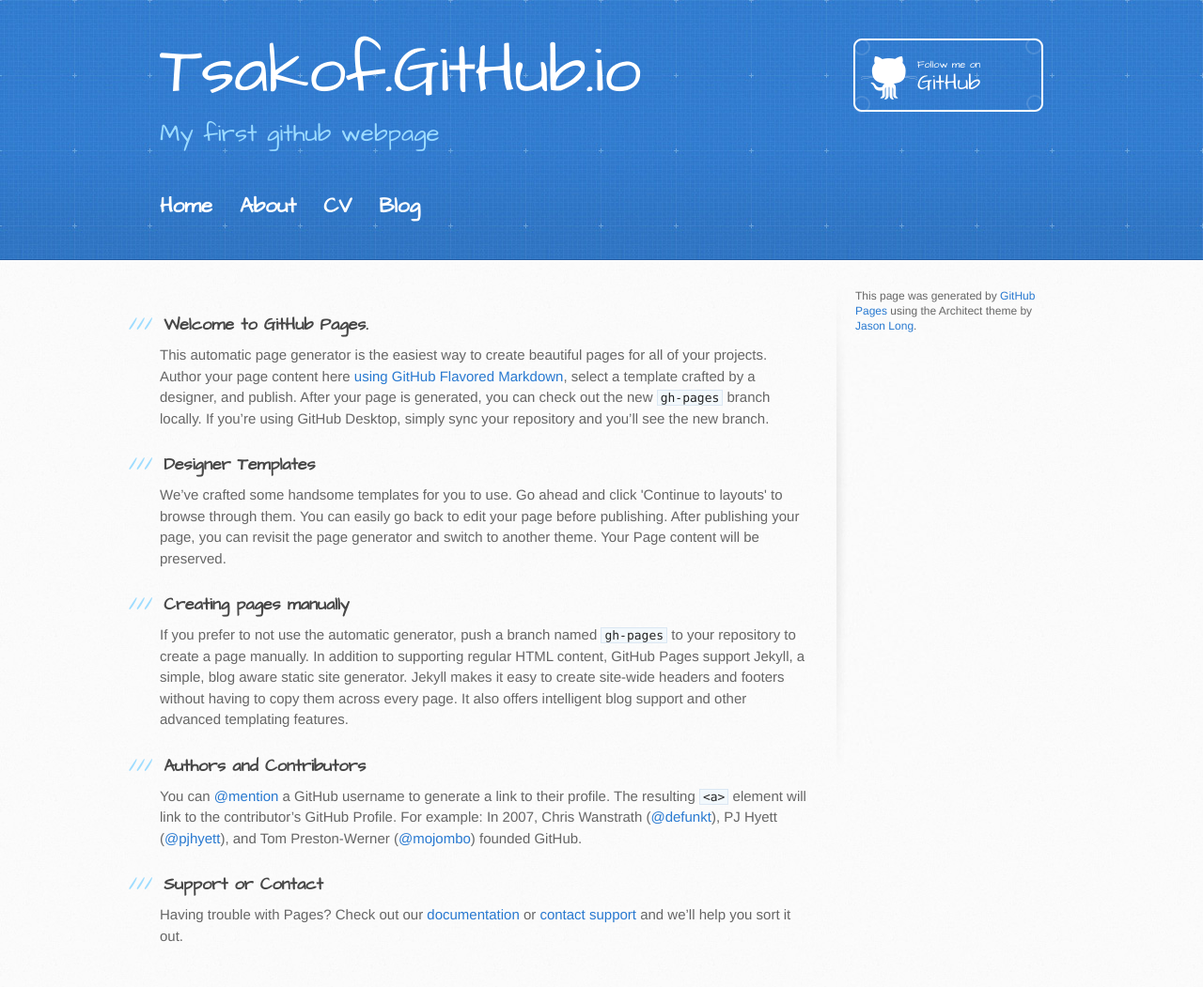
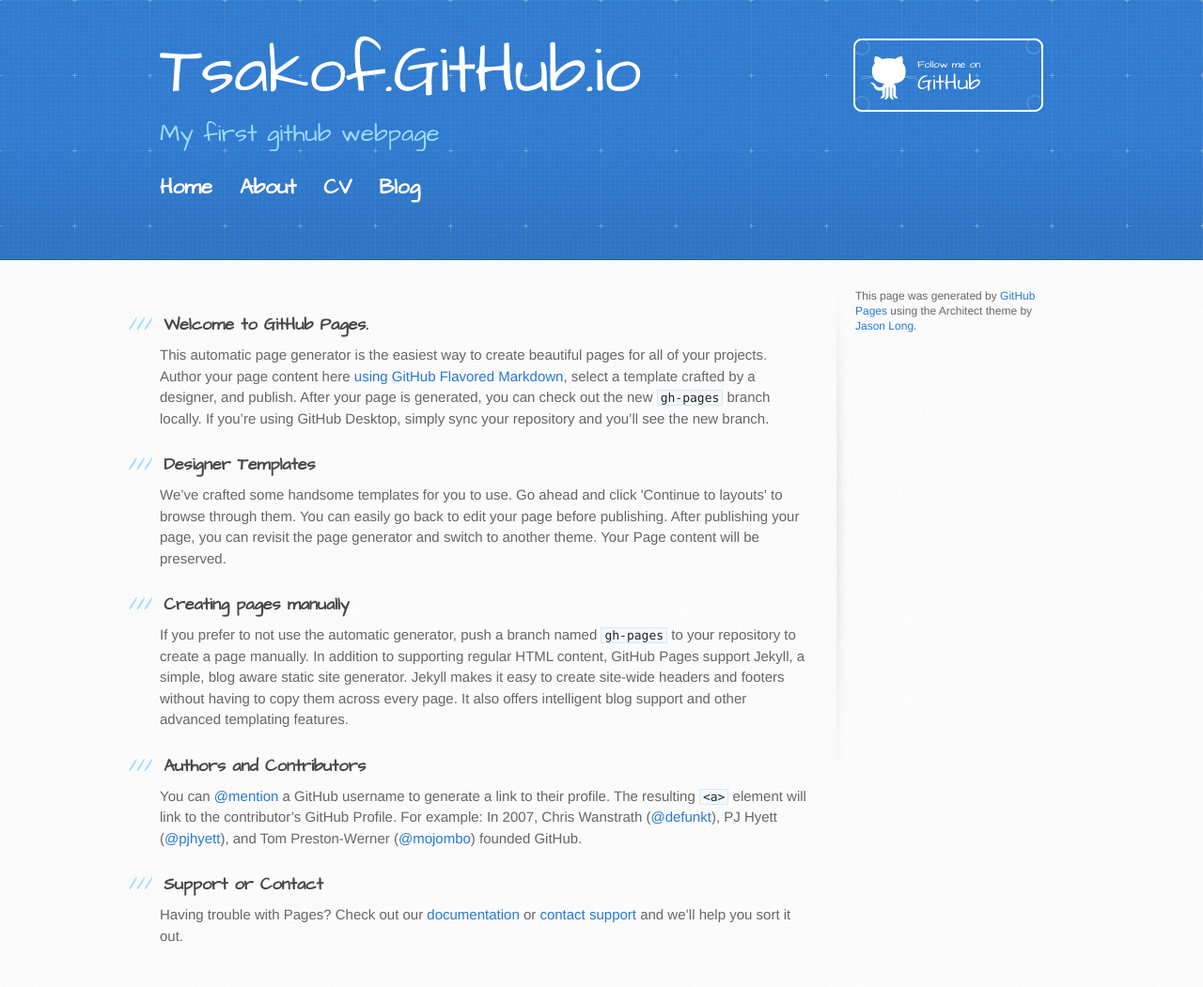
Before and after one commit to tsakof/tsakof.github.io, a Jekyll site: the page index.html, which Jekyll copies as it is, in a window 1280 px wide. Shown: the whole page at 94% size. Built offline with Jekyll 4.4.1, drawn with Linux system fonts in a browser that asks for light colours.

Commit message:
Update stylesheet.css

```diff
--- a/stylesheets/stylesheet.css
+++ b/stylesheets/stylesheet.css
@@ -455,13 +455,13 @@ nav ul, footer ul {
     list-style: none;
     font-weight: bold;
     font-size: 1.5em;
-    margin-bottom: 0;
-    padding-top: 20px;
+    margin-bottom: -20;
+
 }
 nav ul li, footer ul li {
     display: inline;
     margin-right: 20px;
-    margin-bottom: 0;
+    margin-bottom: -20;
     color: #ffffff;
     text-decoration:none;
 }
```
